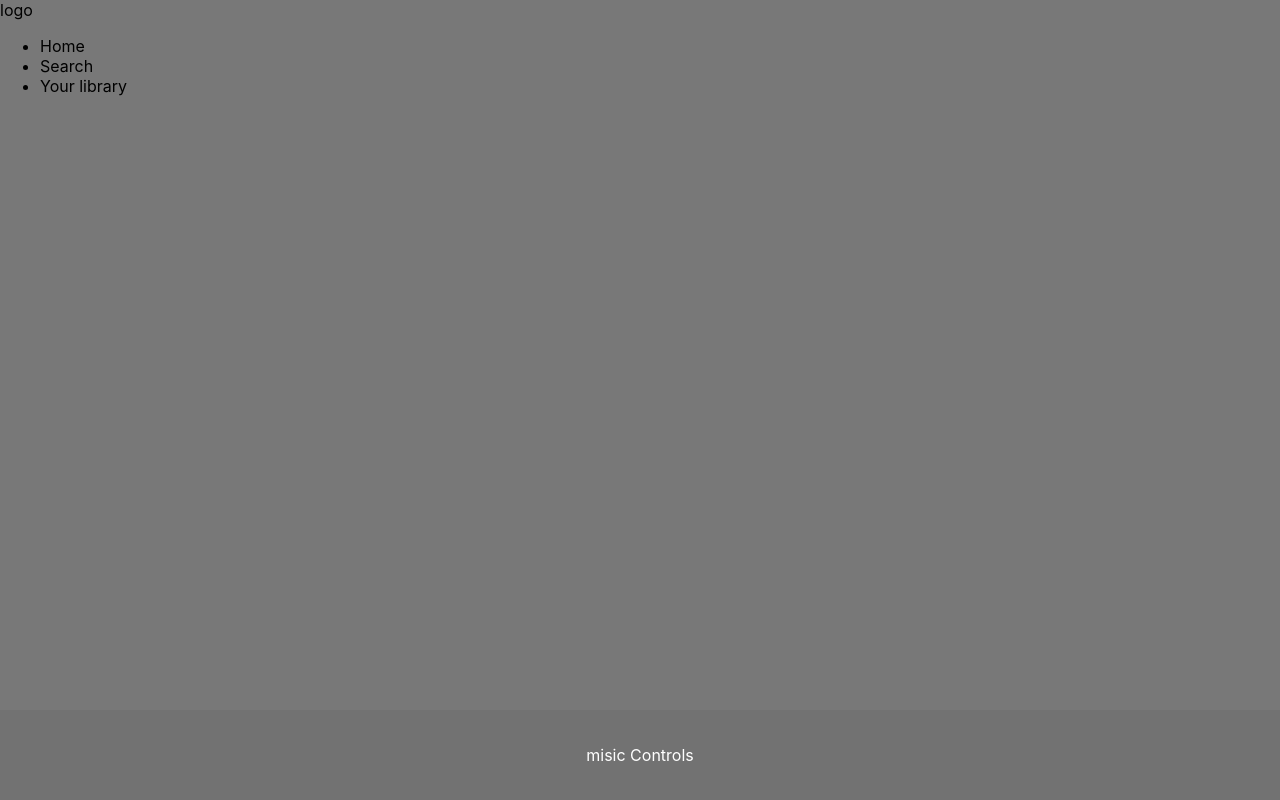
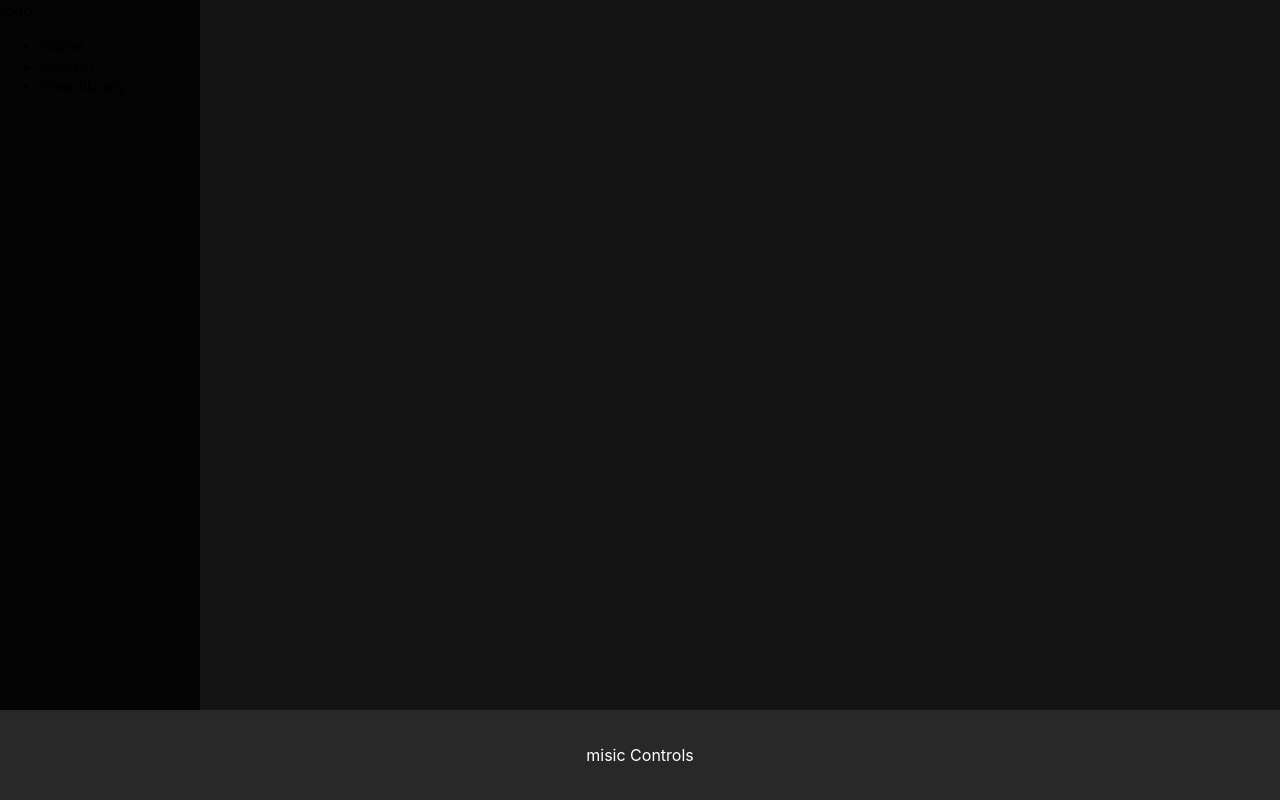
Before and after one commit to HowkMii/spotify-ui, a React (Create React App) app: page / in a window 1280 px wide. Built offline with nearby package versions, Linux system fonts and the light colour scheme.

Commit message:
navbarstyle

```diff
--- a/src/App.scss
+++ b/src/App.scss
@@ -1,6 +1,6 @@
 .App {
   height: calc(100vh - 90px);
-  background-color: #13131313;
+  background-color: #131313;
 
 }
 
@@ -10,8 +10,13 @@
   min-height: 100%;
 
 }
+.navBar{
+  width: 200px;
+  height: 100%;
+  background-color: #040404;
+}
 .misicControls{
-  background-color: #28282828;
+  background-color: #282828;
   text-align: center;
   height: 90px;
   display: flex;
```
